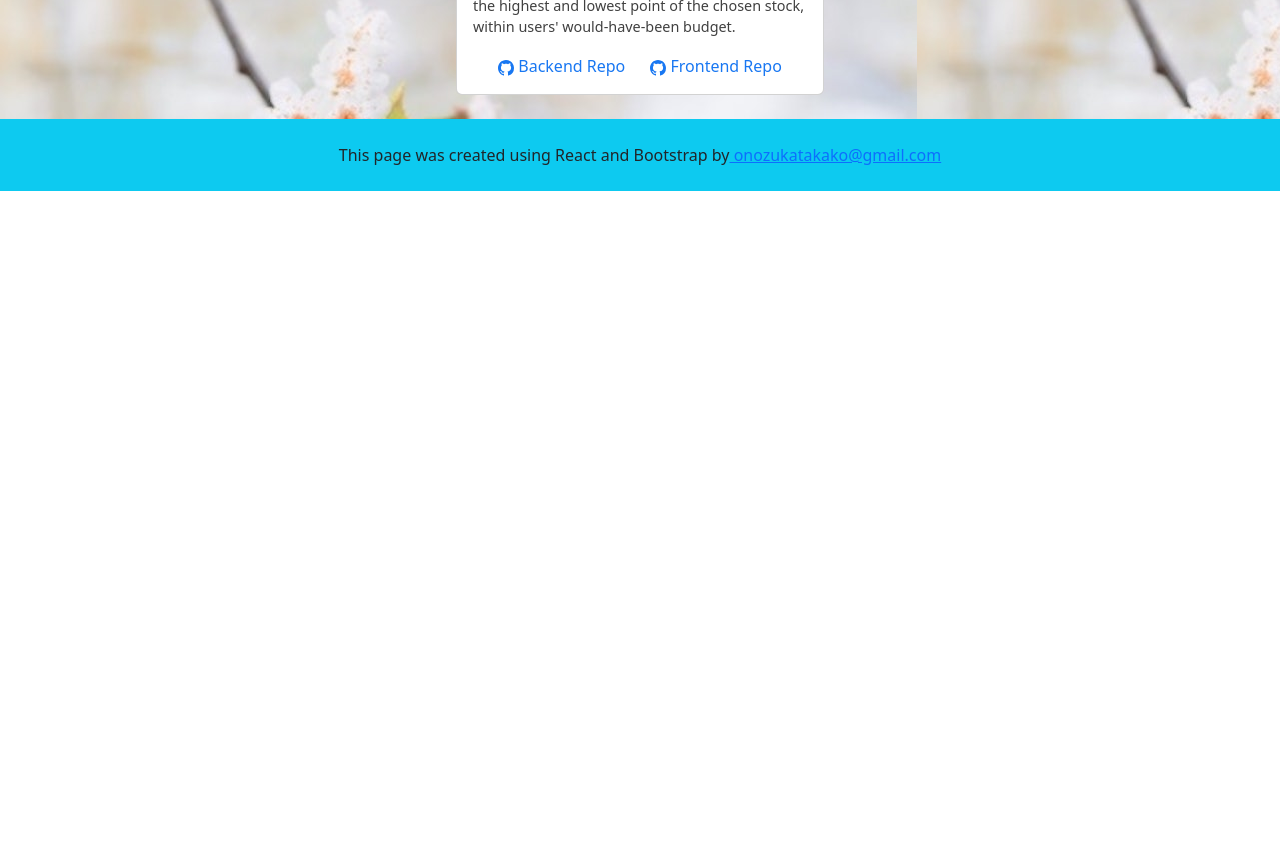
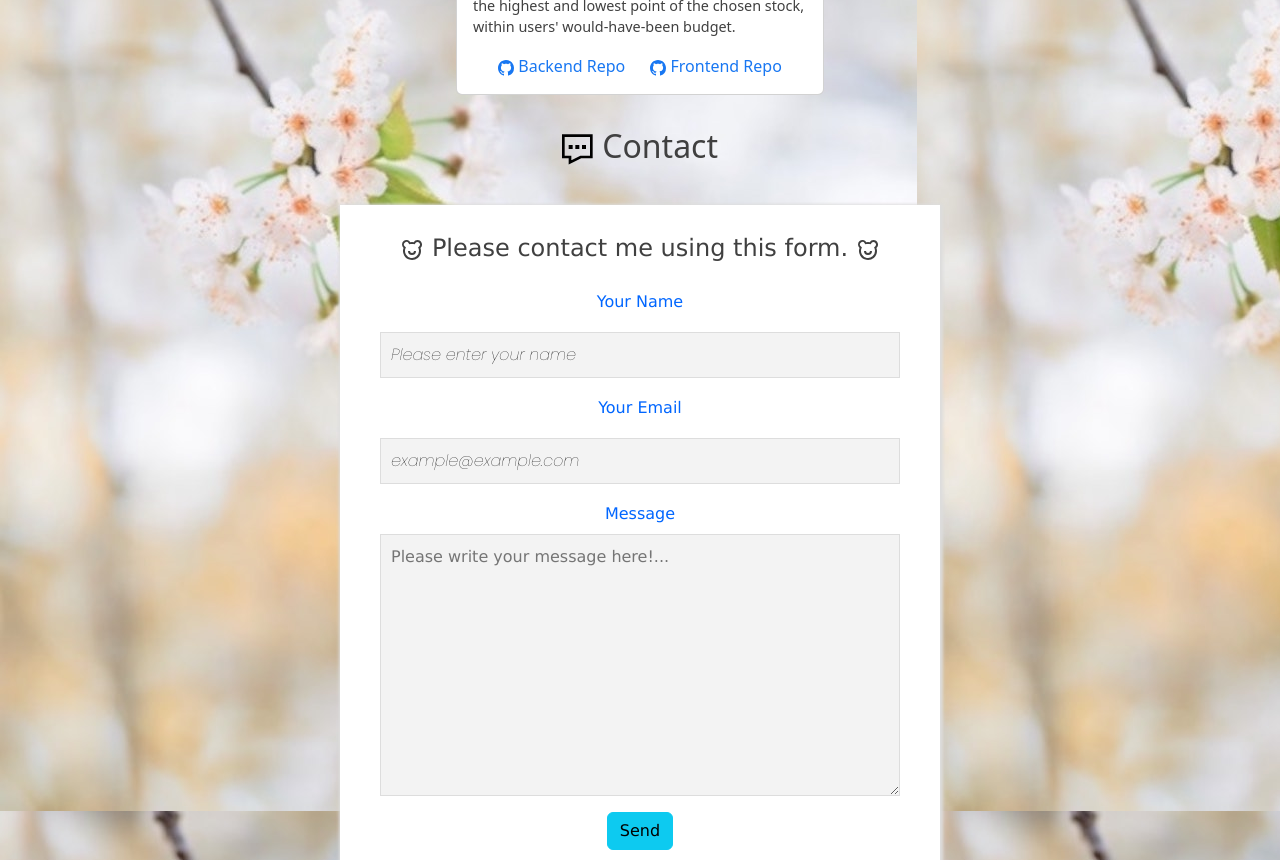
Before and after one commit to taksgarby/portfolio, a React (Create React App) app: page / in a window 1280 px wide. Shown: the part 1940-2800 px from the top of the page. Before the commit the page ends 2131 px from the top, so only its background shows below. Built offline with nearby package versions, Linux system fonts and the light colour scheme.

Commit message:
added contact

```diff
--- a/package.json
+++ b/package.json
@@ -4,6 +4,7 @@
   "version": "0.1.0",
   "private": true,
   "dependencies": {
+    "@emailjs/browser": "^3.10.0",
     "@fortawesome/fontawesome-svg-core": "^6.3.0",
     "@testing-library/jest-dom": "^5.16.5",
     "@testing-library/react": "^13.4.0",
@@ -14,8 +15,11 @@
     "react": "^18.2.0",
     "react-bootstrap": "^2.7.2",
     "react-dom": "^18.2.0",
+    "react-google-recaptcha": "^2.1.0",
     "react-icons": "^4.7.1",
-    "react-scripts": "5.0.1",
+    "react-router-dom": "^6.8.1",
+    "react-scripts": "^5.0.1",
+    "sweetalert": "^2.1.2",
     "web-vitals": "^2.1.4"
   },
   "scripts": {
--- a/src/App.js
+++ b/src/App.js
@@ -1,4 +1,4 @@
-import logo from './logo.svg';
+// import React from 'react';
 import './App.css';
 import MainContainer from './containers/MainContainer';
 
--- /dev/null
+++ b/src/components/Contact.js
@@ -0,0 +1,16 @@
+import ContactForm from "./ContactForm";
+import "./contact.css";
+import {GrContact} from 'react-icons/gr'
+
+
+const Contact = () => {
+    return (
+        <>
+         <h2 class="contact-form-title"><GrContact/> Contact </h2>
+        <ContactForm />
+        </>
+
+     );
+}
+
+export default Contact;
--- /dev/null
+++ b/src/components/ContactForm.js
@@ -0,0 +1,87 @@
+// import React, { useRef, useState } from "react";
+import React, { useRef } from "react";
+// npm install @emailjs/browser
+import emailjs from "@emailjs/browser";
+// npm i sweetalert --save
+import swal from "sweetalert";
+// npm install react-google-recaptcha
+import ReCAPTCHA from 'react-google-recaptcha';
+import Button from 'react-bootstrap/Button';
+import "./contact.css";
+import {RiBearSmileLine} from 'react-icons/ri'
+
+
+const ContactForm = () => {
+
+  const form = useRef();
+
+  const sendEmail = (e) => {
+    e.preventDefault();
+
+    emailjs.sendForm('contact_service',
+                     'contact_form',
+                     form.current,
+                     'B0fuwYAe33M0M45Iv'
+                     )
+      .then((result) => {
+          console.log(result.text);
+          console.log("message sent")
+          e.target.reset();
+
+          swal({
+            title: "Success!",
+            text: "Thank you! I'll be in touch soon!",
+            icon: "success",
+            button: "Continue",
+          });
+
+      }, (error) => {
+          console.log(error.text);
+      });
+  };
+
+
+
+//ReCAPTCHA arrow function
+
+  // const [buttonDisabled, setButtonDisabled] = useState(true)
+
+
+  // const onChange = () => {
+  //   setButtonDisabled(false)
+  // };
+
+  // const captchaRef = useRef(null)
+
+  return (
+
+    <div class="contact-form">
+
+    <form ref={form} onSubmit={sendEmail}>
+    <p class="contact-text"><RiBearSmileLine/> Please contact me using this form. <RiBearSmileLine/></p>
+      <label>Your Name</label>
+      <input type="text" name="user_name" id='text-input' placeholder="Please enter your name" required/>
+      <label>Your Email</label>
+      <input type="email" name="user_email" id='text-input' placeholder='example@example.com' required/>
+      <label>Message</label>
+      <textarea type="text" name="message" cols='30' rows='10' id='text-input' placeholder='Please write your message here!...' required/>
+
+      {/* <ReCAPTCHA
+               sitekey='6Lf8FLMkAAAAAJe3O6jUKMnYKG0JS43iHYW8mfkk'
+                 onChange={onChange}
+                 ref={captchaRef}
+                 render="explicit"
+                //  required
+                 /> */}
+
+      {/* <button className="submit-button" type="submit" value="Send" disabled={buttonDisabled}>Send</button> */}
+      {/* <button className="submit-button" type="submit" value="Send" >Send</button> */}
+      <div class="send-button">
+      <button type="submit" class="btn btn-info">Send</button>
+      </div>
+    </form>
+    </div>
+  );
+};
+
+export default ContactForm;
--- a/src/components/NavBar.js
+++ b/src/components/NavBar.js
@@ -2,6 +2,9 @@ import Container from 'react-bootstrap/Container';
 import Nav from 'react-bootstrap/Nav';
 import Navbar from 'react-bootstrap/Navbar';
 import './components.css';
+import ContactForm from './ContactForm';
+import { BrowserRouter, Routes, Route } from "react-router-dom";
+import React from 'react';
 
 const NavBar = () => {
 
@@ -10,13 +13,15 @@ const NavBar = () => {
           <Navbar bg="info" variant="light">
             <Container>
               <Navbar.Brand class="nav-text" >Welcome to my portfolio page</Navbar.Brand>
-              {/* <Nav className="me-auto">
-                <Nav.Link href="#aboutme">About Me</Nav.Link>
-                <Nav.Link href="#projects">Projects</Nav.Link>
-                <Nav.Link href="#contact">Contact</Nav.Link>
-              </Nav> */}
+              <Nav className="me-auto">
+                {/* <Nav.Link href="#aboutme">About Me</Nav.Link>
+                <Nav.Link href="#projects">Projects</Nav.Link> */}
+                <Nav.Link href="/contact" element={<ContactForm />}>Contact</Nav.Link>
+              </Nav>
+
             </Container>
-          </Navbar>
+            </Navbar>
+
 
         </>
       );
--- a/src/components/ProjectIfOnly.js
+++ b/src/components/ProjectIfOnly.js
@@ -1,4 +1,4 @@
-import Button from 'react-bootstrap/Button';
+// import React from 'react';
 import Card from 'react-bootstrap/Card';
 import './bottomComponents.css';
 import  Ifonly_top from './ifonly_top.png'
--- a/src/components/ProjectList.js
+++ b/src/components/ProjectList.js
@@ -1,6 +1,6 @@
 import React from "react";
 import ProjectRecipe from "./ProjectRecipe";
-import Stack from 'react-bootstrap/Stack';
+
 import './bottomComponents.css';
 import {FaDesktop} from 'react-icons/fa'
 import ProjectOrgan from "./ProjectOrgan";
--- a/src/components/ProjectOrgan.js
+++ b/src/components/ProjectOrgan.js
@@ -1,4 +1,4 @@
-import Button from 'react-bootstrap/Button';
+// import React from 'react';
 import Card from 'react-bootstrap/Card';
 import './bottomComponents.css';
 import  Organ_top from './organ_top.png'
--- a/src/components/ProjectRecipe.js
+++ b/src/components/ProjectRecipe.js
@@ -1,4 +1,4 @@
-import Button from 'react-bootstrap/Button';
+// import React from 'react';
 import Card from 'react-bootstrap/Card';
 import './bottomComponents.css';
 import  Recipe_top from './recipe_top.png'
--- a/src/components/ProjectRecord.js
+++ b/src/components/ProjectRecord.js
@@ -1,4 +1,4 @@
-import Button from 'react-bootstrap/Button';
+// import React from 'react';
 import Card from 'react-bootstrap/Card';
 import './bottomComponents.css';
 import  Record_top from './record_top.png'
--- /dev/null
+++ b/src/components/contact.css
@@ -0,0 +1,100 @@
+@import url("https://fonts.googleapis.com/css2?family=Poppins:ital,wght@1,100&display=swap");
+
+/* body {
+  margin: 0;
+  padding: 0;
+} */
+
+* {
+  box-sizing: border-box;
+}
+
+/* .contact-form {
+
+  position: relative;
+  flex-direction: row;
+  display: flex;
+  justify-content: space-evenly;
+  flex-wrap: wrap;
+  text-align: left;
+
+} */
+
+
+.contact-form-title {
+  color:  #404040;
+  display: block;
+
+  font-size: 2rem;
+  font-weight: 400;
+  margin: 2rem;
+
+}
+
+
+
+form {
+  display: block;
+  background-color: #fff;
+  box-shadow: 1px 1px 3px 2px #ddd;
+  margin: 40px auto;
+  max-width: 600px;
+  max-height: 700px;
+  padding: 25px 40px;
+  font-family: Verdana, Geneva, Tahoma, sans-serif;
+
+}
+
+.contact-text {
+  font-size: 1.5rem;
+  color:#404040;
+}
+
+label {
+  color: #0066FF;
+  margin: 0.5rem;
+}
+
+form input,
+textarea {
+  display: flex;
+  flex-direction: column;
+  width: 100%;
+  margin: 10px auto;
+  padding: 10px;
+  font-family: "Poppins";
+  background-color: #f3f3f3;
+  border: 1px solid #ddd;
+  color: #000;
+  opacity: 1;
+
+}
+
+::-moz-placeholder {
+  opacity: 1;
+  color: #000;
+}
+
+input::placeholder {
+  color: #000;
+  opacity: 1;
+}
+
+
+/*
+.submit-button {
+  height: 30px;
+  width: 100px;
+  align-items: center;
+  border: 1px solid #ddd;
+  background-color: #59bd8b;
+  color: white;
+  cursor: pointer;
+}
+ */
+
+ .send-button {
+  margin-top: 1rem;
+  cursor: pointer;
+
+ }
--- a/src/containers/MainContainer.js
+++ b/src/containers/MainContainer.js
@@ -4,6 +4,7 @@ import AboutMe from "../components/AboutMe";
 import ProjectList from "../components/ProjectList";
 import './container.css';
 import Footer from "../components/Footer";
+import Contact from "../components/Contact";
 
 const MainContainer = () => {
     return (
@@ -12,6 +13,7 @@ const MainContainer = () => {
         <div class="mainContainer">
         <AboutMe />
         <ProjectList/>
+       <Contact />
         </div>
         <Footer />
         </div>
```
Also changed, not shown: 1 other file (tests, documents, lock files or other folders).
